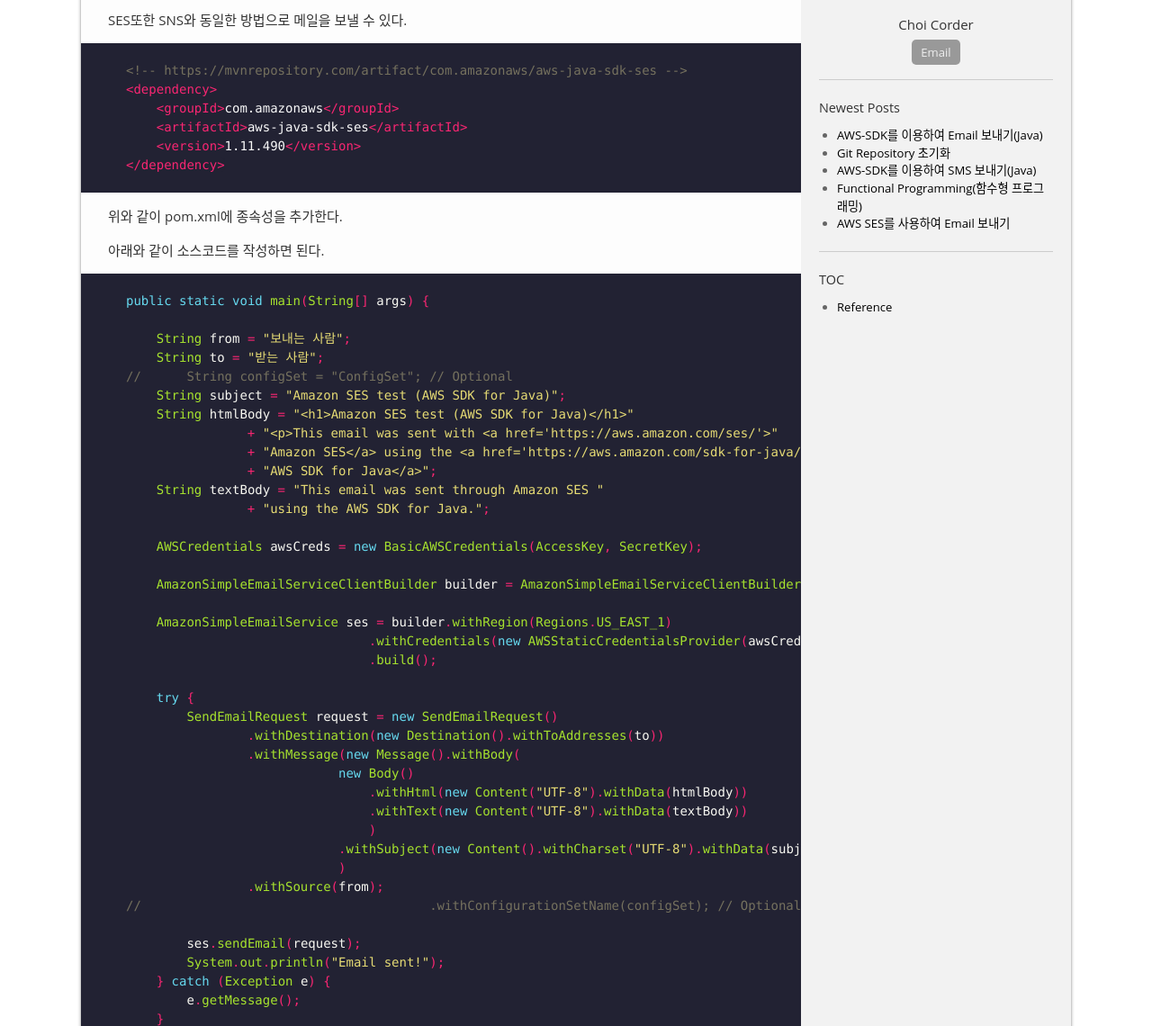
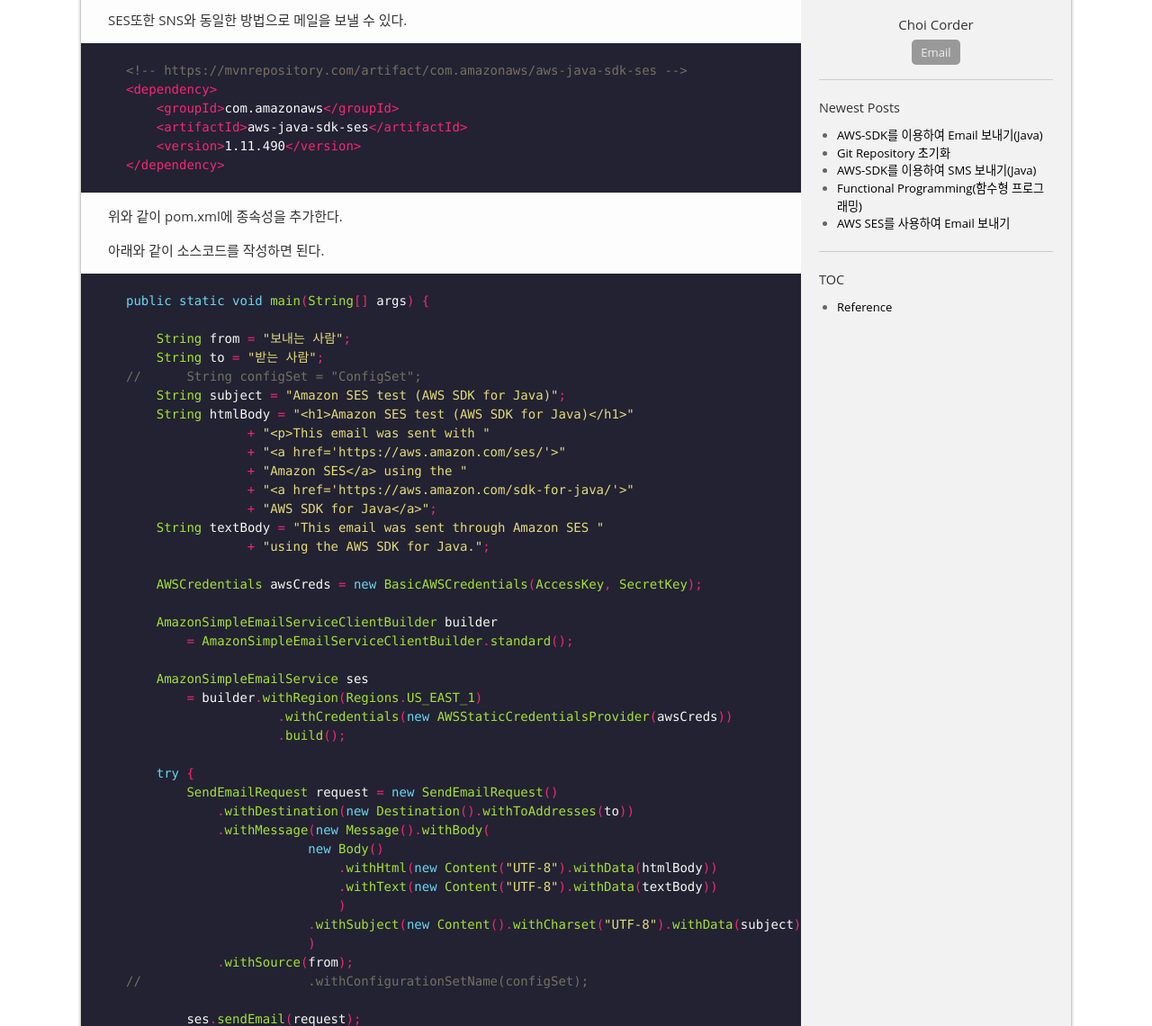
Before and after one commit to recordbook/recordbook.github.io, a Jekyll site: the page built from _posts/2019-02-04-AWS-SendSES-for-Java.md, in a window 1280 px wide and 1400 px high, cut to the strip 260-1400 px from the top of the window. Shown: the whole strip at 90% size. Built offline with Jekyll 4.4.1, drawn with Linux system fonts in a browser that asks for light colours; comment, search, counter and statistics services are not loaded.

Commit message:
2019-02-04 v4
Update 2019-02-04-AWS-SendSES-for-Java.md

```diff
--- a/_posts/2019-02-04-AWS-SendSES-for-Java.md
+++ b/_posts/2019-02-04-AWS-SendSES-for-Java.md
@@ -25,35 +25,39 @@ public static void main(String[] args) {
 
     String from = "보내는 사람";
     String to = "받는 사람";
-//	String configSet = "ConfigSet"; // Optional
+//	String configSet = "ConfigSet";
     String subject = "Amazon SES test (AWS SDK for Java)";
     String htmlBody = "<h1>Amazon SES test (AWS SDK for Java)</h1>"
-                + "<p>This email was sent with <a href='https://aws.amazon.com/ses/'>"
-                + "Amazon SES</a> using the <a href='https://aws.amazon.com/sdk-for-java/'>"
+                + "<p>This email was sent with "
+                + "<a href='https://aws.amazon.com/ses/'>"
+                + "Amazon SES</a> using the "
+                + "<a href='https://aws.amazon.com/sdk-for-java/'>"
                 + "AWS SDK for Java</a>";
     String textBody = "This email was sent through Amazon SES "
                 + "using the AWS SDK for Java.";
 
     AWSCredentials awsCreds = new BasicAWSCredentials(AccessKey, SecretKey);
 
-    AmazonSimpleEmailServiceClientBuilder builder = AmazonSimpleEmailServiceClientBuilder.standard();
+    AmazonSimpleEmailServiceClientBuilder builder
+        = AmazonSimpleEmailServiceClientBuilder.standard();
 
-    AmazonSimpleEmailService ses = builder.withRegion(Regions.US_EAST_1)
-                                .withCredentials(new AWSStaticCredentialsProvider(awsCreds))
-                                .build();
+    AmazonSimpleEmailService ses
+        = builder.withRegion(Regions.US_EAST_1)
+                    .withCredentials(new AWSStaticCredentialsProvider(awsCreds))
+                    .build();
 
     try {
         SendEmailRequest request = new SendEmailRequest()
-                .withDestination(new Destination().withToAddresses(to))
-                .withMessage(new Message().withBody(
-                            new Body()
-                                .withHtml(new Content("UTF-8").withData(htmlBody))
-                                .withText(new Content("UTF-8").withData(textBody))
-                                )
-                            .withSubject(new Content().withCharset("UTF-8").withData(subject))
+            .withDestination(new Destination().withToAddresses(to))
+            .withMessage(new Message().withBody(
+                        new Body()
+                            .withHtml(new Content("UTF-8").withData(htmlBody))
+                            .withText(new Content("UTF-8").withData(textBody))
                             )
-                .withSource(from);
-//					.withConfigurationSetName(configSet); // Optional
+                        .withSubject(new Content().withCharset("UTF-8").withData(subject))
+                        )
+            .withSource(from);
+//			.withConfigurationSetName(configSet);
 
         ses.sendEmail(request);
         System.out.println("Email sent!");
```
